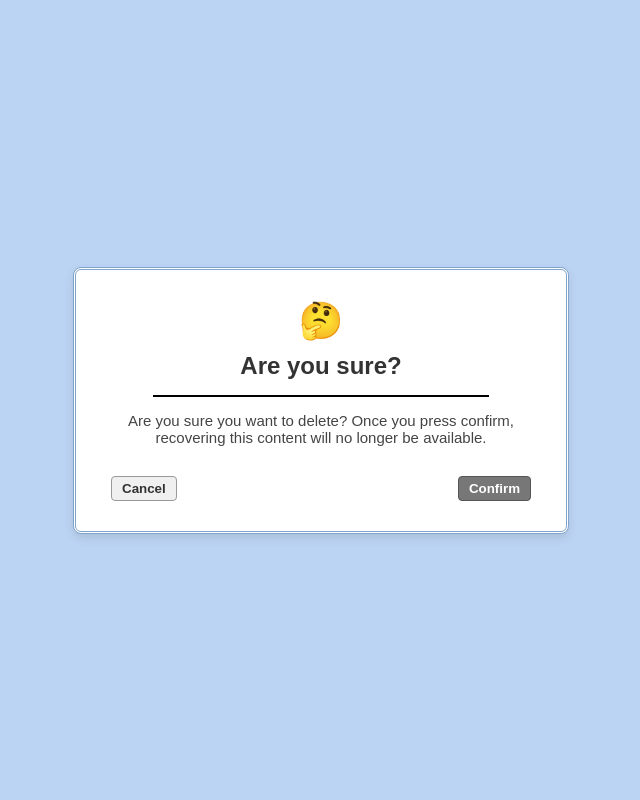
After one commit to maib202030/CIS444Project, a PHP site: page /html/confirmation.html in a window 1280 px wide. The commit adds this page. Shown: the whole page, without its empty margins (319-959 px from the left). Run offline with PHP 8.4, Linux system fonts and the light colour scheme; data that the repository does not hold is empty.

Commit message:
confirmation.html created (dark mode functional, no other js wired up yet)

```diff
--- a/css/styles.css
+++ b/css/styles.css
@@ -573,8 +573,62 @@ body.dark-mode #home-pic {
 
 
 
+    /* CONFIRMATION STYLES */
+/* Confirmation Container */
+#confirm-container {
+  width: 420px;
+  padding: 30px 35px;
+  text-align: center;
+}
+
+/* Header */
+#confirm-header h2 {
+  margin: 10px 0;
+  font-size: 24px;
+}
+#confirm-emoji {
+  font-size: 36px;
+  margin-bottom: 5px;
+}
+#confirm-header hr {
+  width: 80%;
+  margin: 15px auto;
+  border: none;
+  height: 2px;
+  background-color: #000;
+}
+
+/* Message */
+#confirm-message {
+  font-size: 15px;
+  margin-bottom: 30px;
+  color: #444;
+}
+
+/* Buttons */
+#confirm-actions {
+  display: flex;
+  justify-content: space-between;
+  gap: 20px;
+}
+
+/* Confirmation Dark Mode */
+body.dark-mode #confirm-container {
+  background-color: #333;
+  border-color: #555;
+  color: #f5f5f5;
+}
+body.dark-mode #confirm-header hr {
+  background-color: #f5f5f5;
+}
+body.dark-mode #confirm-message {
+  color: #e0e0e0;
+}
+
+
+
     /* Toggle Switch Stuff */
-/* Container for the toggle */
+/* Container for toggle */
 .toggle-switch {
   position: relative;
   display: inline-block;
--- /dev/null
+++ b/html/confirmation.html
@@ -0,0 +1,40 @@
+<!DOCTYPE html>
+<html lang="en">
+
+<head>
+    <meta charset="UTF-8">
+    <title>Confirmation</title>
+    <link rel="stylesheet" href="../css/styles.css">
+</head>
+
+<body class="page-shell">
+
+    <div id="confirm-container" class="main-container">
+
+        <!-- Header -->
+        <div id="confirm-header">
+            <div id="confirm-emoji">🤔</div>
+            <h2>Are you sure?</h2>
+            <hr>
+        </div>
+
+        <!-- Message -->
+        <p id="confirm-message">
+            Are you sure you want to delete? Once you press confirm, recovering this content will no longer be
+            available.
+        </p>
+
+        <!-- Buttons -->
+        <div id="confirm-actions">
+            <button class="button-primary">Cancel</button>
+            <button class="button-destructive">Confirm</button>
+        </div>
+
+    </div>
+
+    <!--Dark mode preference-->
+    <script src="../javascript/theme-loader.js"></script>
+
+</body>
+
+</html>
```
